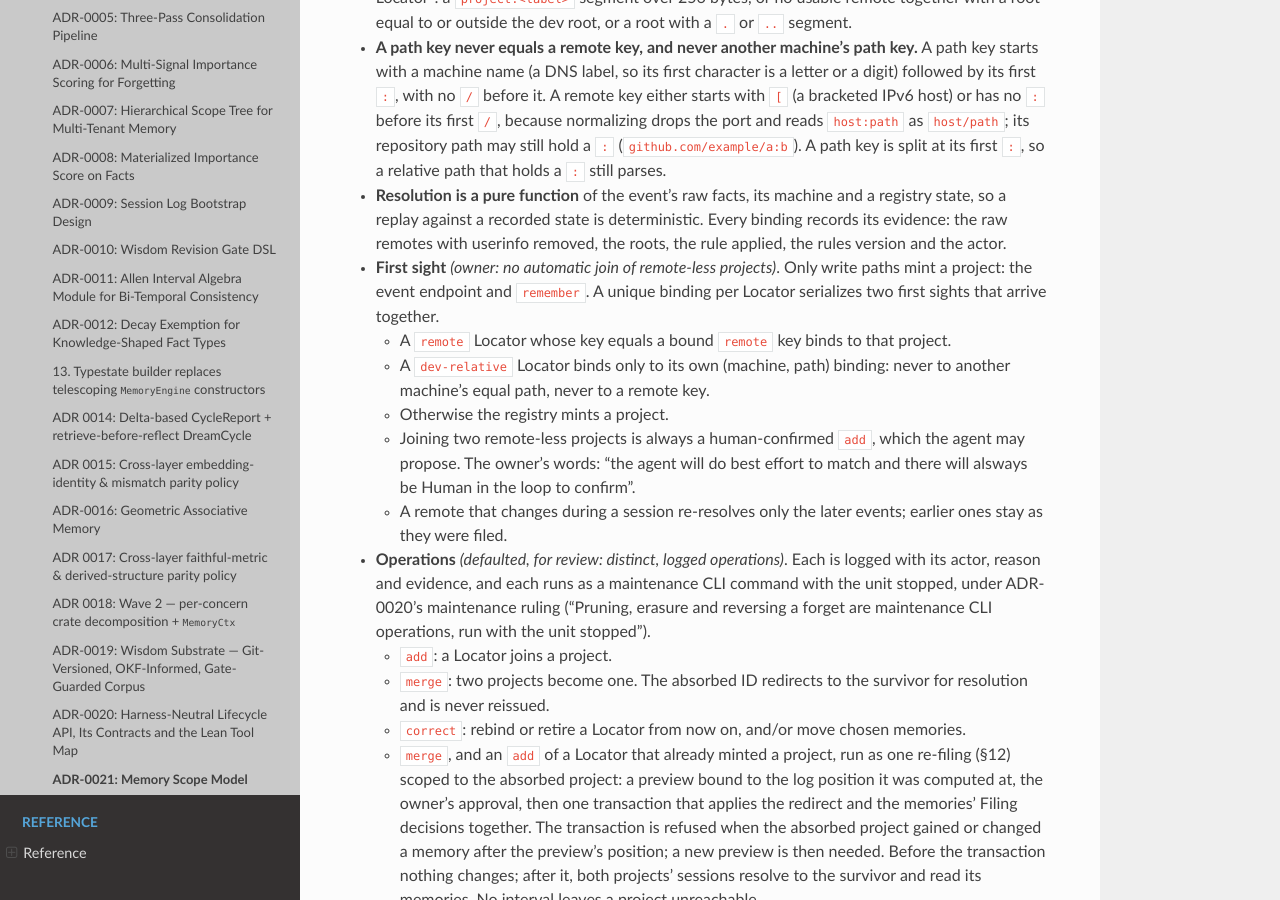
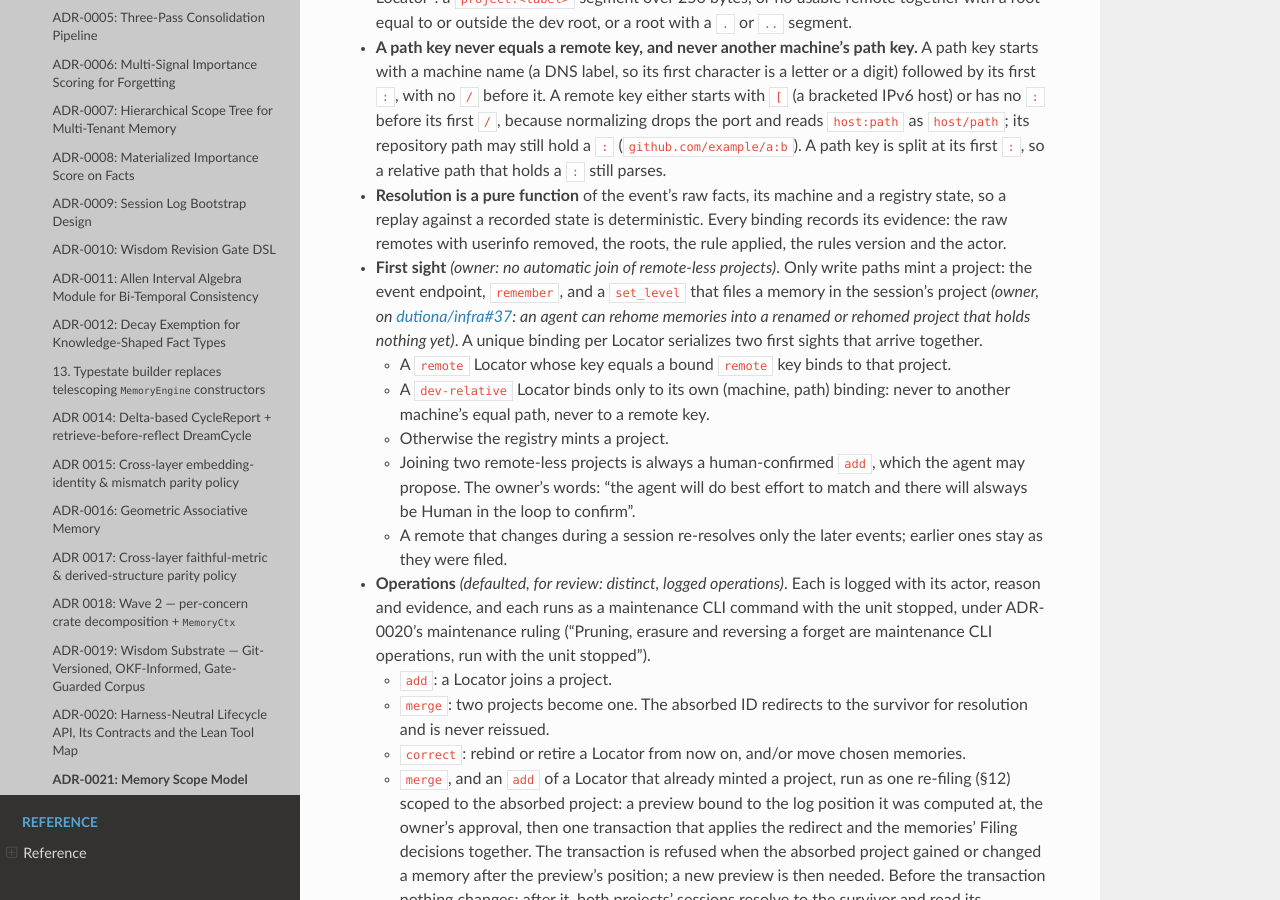
Before and after one commit to dutiona/memory-engine, a Sphinx documentation site: the page built from docs/design/adr/0021-memory-scope-model.md, in a window 1280 px wide and 900 px high, scrolled down 6318 px. Built offline with Sphinx 7.4.7 and the Read the Docs theme 3.1.0, drawn with Linux system fonts in a browser that asks for light colours; pages that are not in the unit, such as notebooks, are missing from menus.

Commit message:
docs(adr): count set_level among the write paths that mint a project
ADR-0021 §8 named the event endpoint and remember as the only paths that
create a project. A project that was renamed or rehomed holds nothing yet
by construction, so an agent could not set_level memories into it before
a throwaway remember. Michaël ruled that set_level may create the
session's project (recorded on dutiona/infra#37).

```diff
--- a/docs/design/adr/0021-memory-scope-model.md
+++ b/docs/design/adr/0021-memory-scope-model.md
@@ -231,7 +231,10 @@ here.
   recorded state is deterministic. Every binding records its evidence: the raw remotes with userinfo removed, the
   roots, the rule applied, the rules version and the actor.
 - **First sight** *(owner: no automatic join of remote-less projects)*. Only write paths mint a project: the event
-  endpoint and `remember`. A unique binding per Locator serializes two first sights that arrive together.
+  endpoint, `remember`, and a `set_level` that files a memory in the session's project *(owner, on
+  [dutiona/infra#37](https://github.com/dutiona/infra/issues/37#issuecomment-6959376409): an agent can rehome
+  memories into a renamed or rehomed project that holds nothing yet)*. A unique binding per Locator serializes two
+  first sights that arrive together.
   - A `remote` Locator whose key equals a bound `remote` key binds to that project.
   - A `dev-relative` Locator binds only to its own (machine, path) binding: never to another machine's equal path,
     never to a remote key.
```
